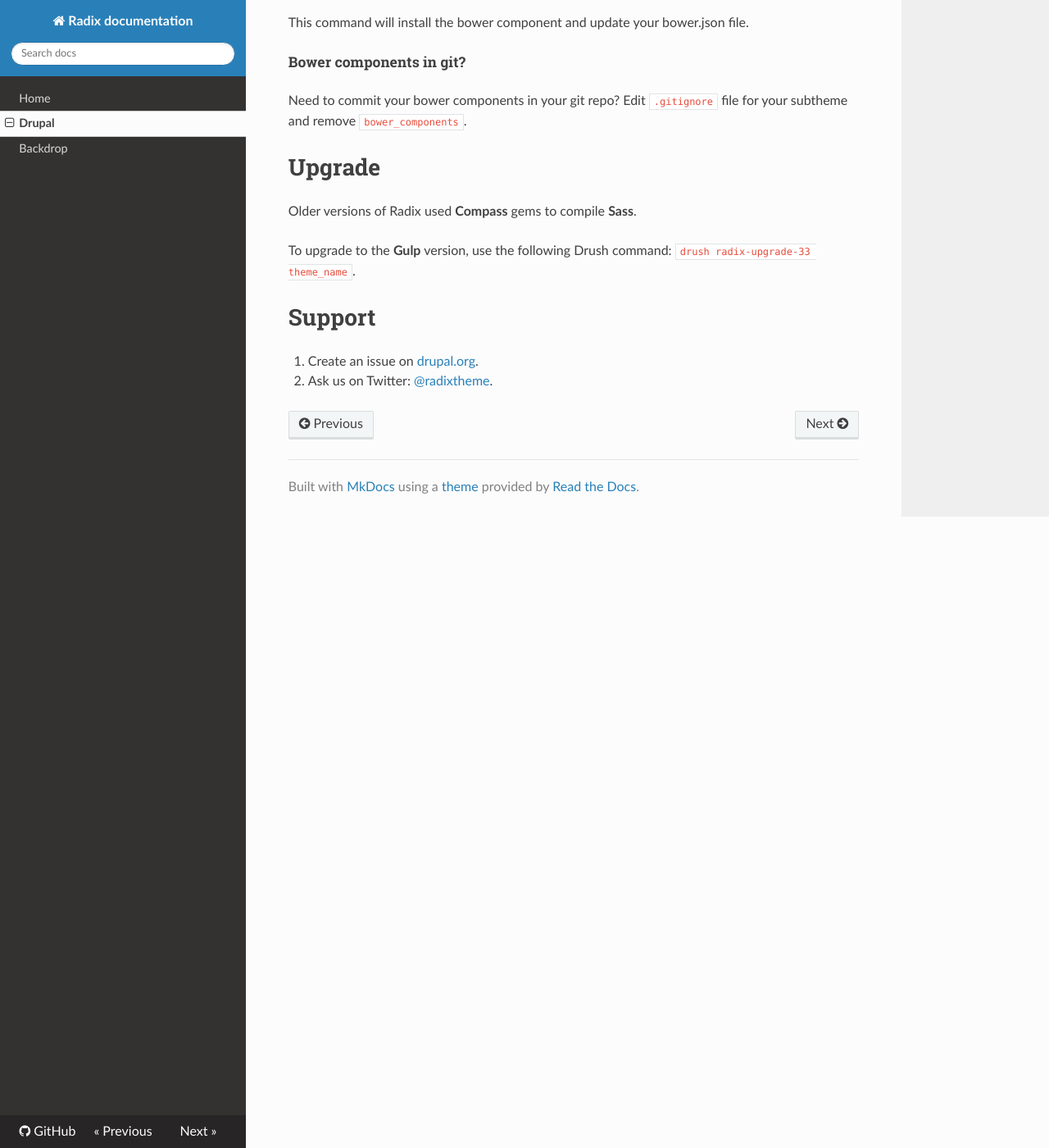
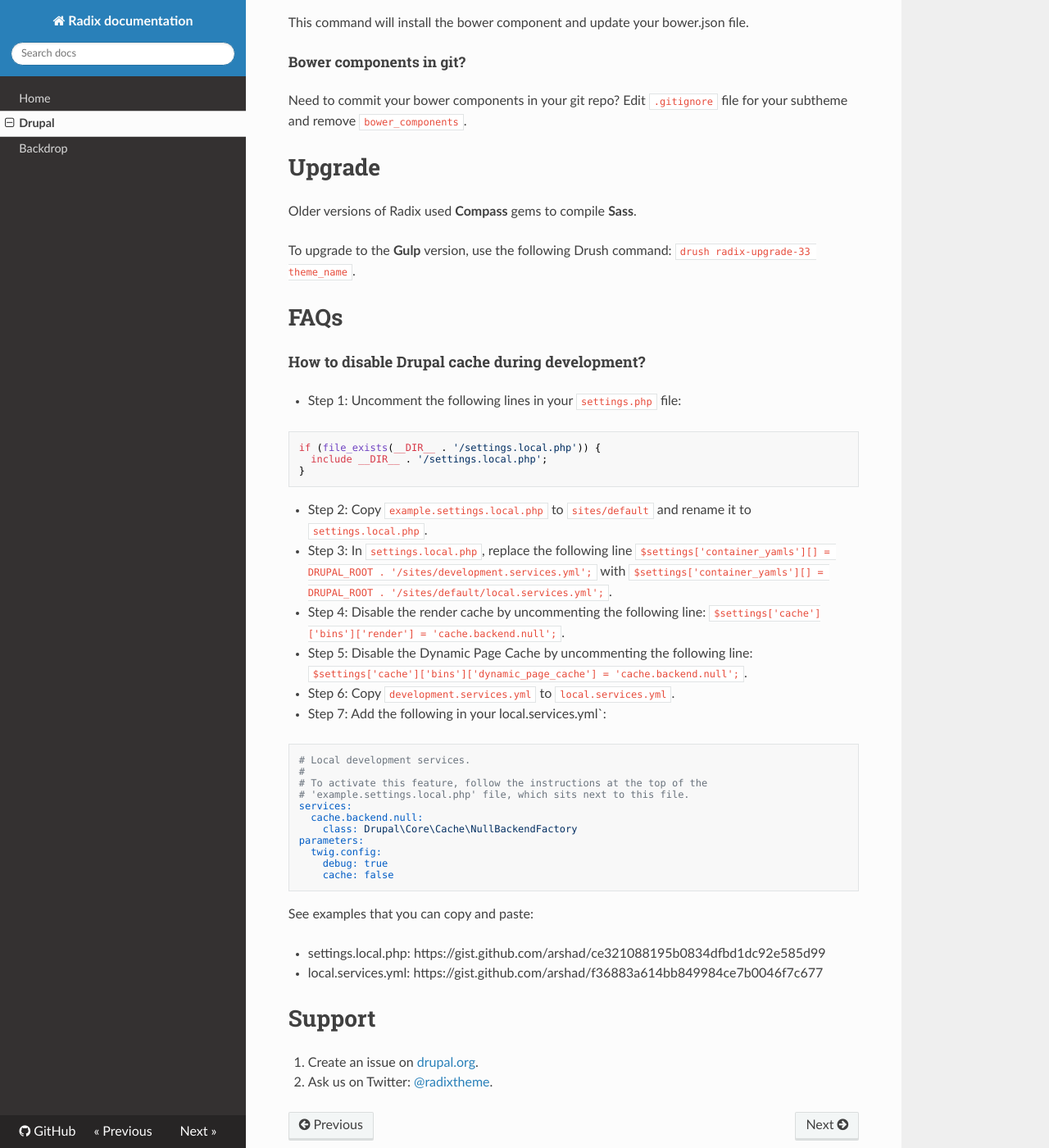
Before and after one commit to radixtheme/docs, an MkDocs documentation site: the page built from docs/drupal.md, in a window 1280 px wide and 1400 px high, scrolled down 2334 px. Shown: the whole window at 82% size. Built offline with MkDocs 1.6.1, drawn with Linux system fonts in a browser that asks for light colours; nearby versions of some CDN libraries; old or Windows-style settings are respelled for this version of MkDocs.

Commit message:
Update drupal.md

````diff
--- a/docs/drupal.md
+++ b/docs/drupal.md
@@ -73,6 +73,44 @@ Older versions of Radix used **Compass** gems to compile **Sass**.
 
 To upgrade to the **Gulp** version, use the following Drush command: `drush radix-upgrade-33 theme_name`.
 
+# FAQs
+
+#### How to disable Drupal cache during development?
+
+* Step 1: Uncomment the following lines in your `settings.php` file:
+
+```
+if (file_exists(__DIR__ . '/settings.local.php')) {
+  include __DIR__ . '/settings.local.php';
+}
+```
+
+* Step 2: Copy `example.settings.local.php` to `sites/default` and rename it to `settings.local.php`.
+* Step 3: In `settings.local.php`, replace the following line `$settings['container_yamls'][] = DRUPAL_ROOT . '/sites/development.services.yml';` with `$settings['container_yamls'][] = DRUPAL_ROOT . '/sites/default/local.services.yml';`.
+* Step 4: Disable the render cache by uncommenting the following line: `$settings['cache']['bins']['render'] = 'cache.backend.null';`.
+* Step 5: Disable the Dynamic Page Cache by uncommenting the following line: `$settings['cache']['bins']['dynamic_page_cache'] = 'cache.backend.null';`.
+* Step 6: Copy `development.services.yml` to `local.services.yml`.
+* Step 7: Add the following in your local.services.yml`:
+```
+# Local development services.
+#
+# To activate this feature, follow the instructions at the top of the
+# 'example.settings.local.php' file, which sits next to this file.
+services:
+  cache.backend.null:
+    class: Drupal\Core\Cache\NullBackendFactory
+parameters:
+  twig.config:
+    debug: true
+    cache: false
+```
+
+See examples that you can copy and paste:
+
+* settings.local.php: https://gist.github.com/arshad/ce321088195b0834dfbd1dc92e585d99
+* local.services.yml: https://gist.github.com/arshad/f36883a614bb849984ce7b0046f7c677
+
+
 # Support
 
 1. Create an issue on [drupal.org](https://www.drupal.org/project/issues/radix).
````
